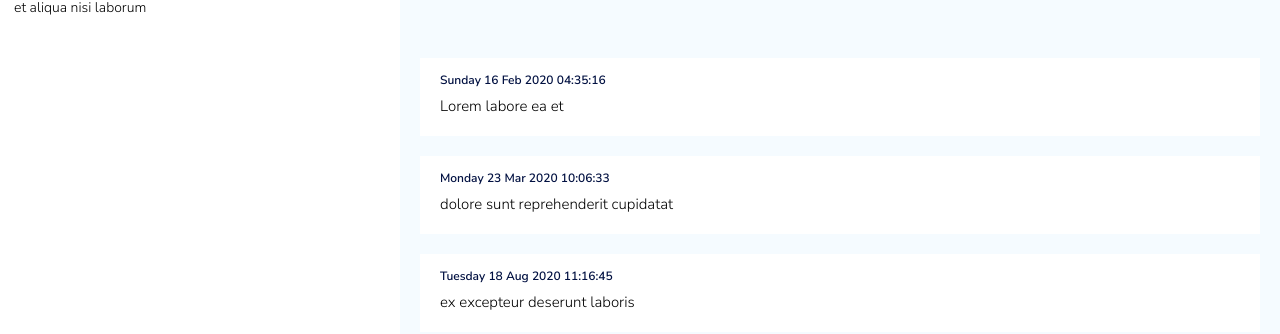
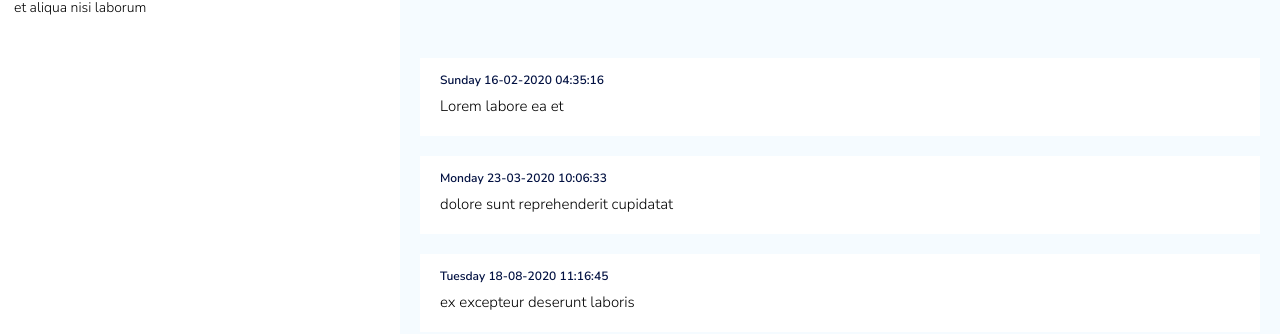
Before and after one commit to Jebble/blink-chat, a React (Create React App) app: page / in a window 1280 px wide. Both pictures are taken after a click on the button 200 px from the left and 118 px from the top of the page. Shown: the part 358-692 px from the top of the page. Built offline with nearby package versions, Linux system fonts and the light colour scheme.

Commit message:
Feature: Show only timestamp on messages from today

```diff
--- a/src/ts/components/Conversation.tsx
+++ b/src/ts/components/Conversation.tsx
@@ -1,11 +1,14 @@
 import React, { useEffect, useRef } from 'react'
 import dayjs from 'dayjs';
+import isToday from 'dayjs/plugin/isToday';
 import { useRecoilValue } from 'recoil';
 import SimpleBarReact from 'simplebar-react';
 import 'simplebar-react/dist/simplebar.min.css';
 import { currentConversationState, conversationState } from '../recoil/atoms';
 import { ConversationProps } from '../types';
 import MessageInput from './MessageInput';
+
+dayjs.extend(isToday);
 
 const Conversation: React.FC = () => {
 
@@ -20,6 +23,16 @@ const Conversation: React.FC = () => {
 		}
 	}, [conversation]);
 
+	const getTimestamp: (timestamp: string) => string = (timestamp) => {
+		const lastUpdated = dayjs(timestamp);
+		if (lastUpdated.isToday()) {
+			return lastUpdated.format('HH:mm:ss');
+		}
+
+		return lastUpdated.format('dddd DD-MM-YYYY HH:mm:ss');
+
+	}
+
 	return (<>
 		<SimpleBarReact
 			className="messages"
@@ -31,7 +44,7 @@ const Conversation: React.FC = () => {
 				return (
 					<div key={message.id} className="message">
 						<div className="time">
-							{dayjs(message.last_updated).format('dddd DD MMM YYYY HH:mm:ss')}
+							{getTimestamp(message.last_updated)}
 						</div>
 						<p>{message.text}</p>
 					</div>
```
